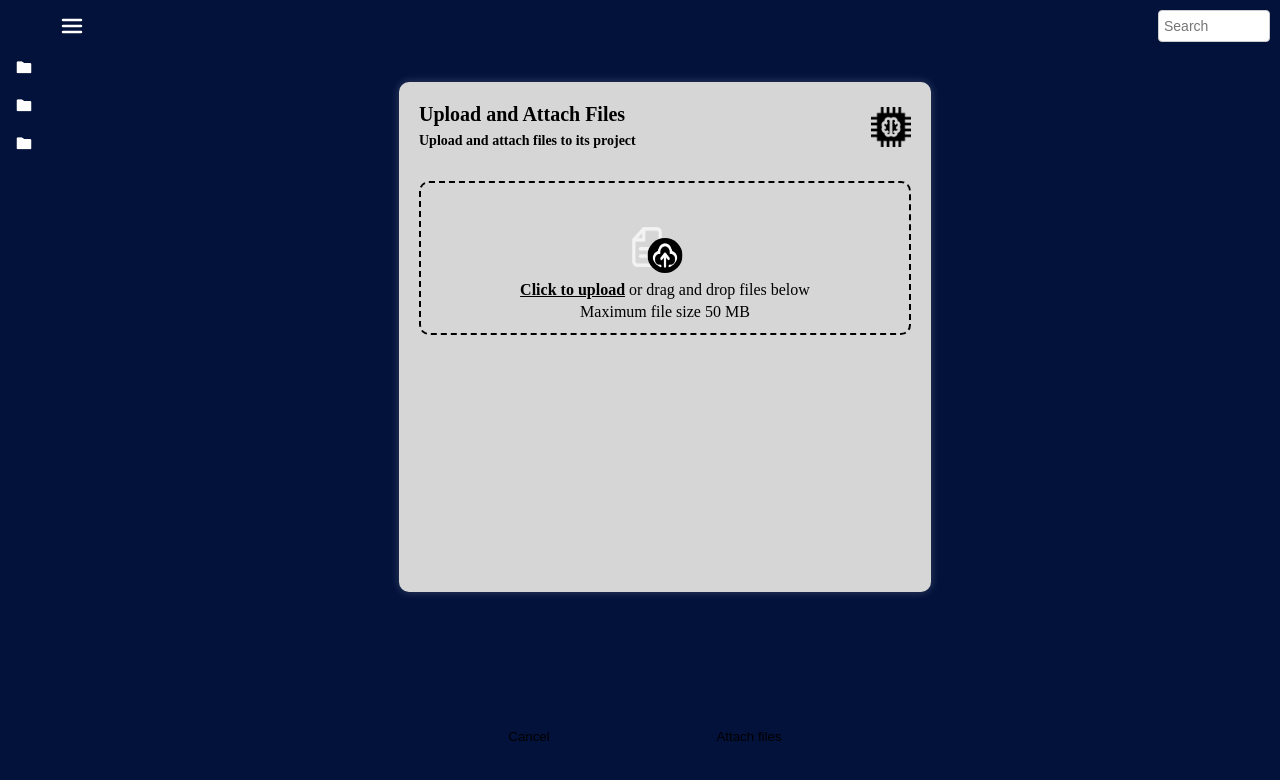
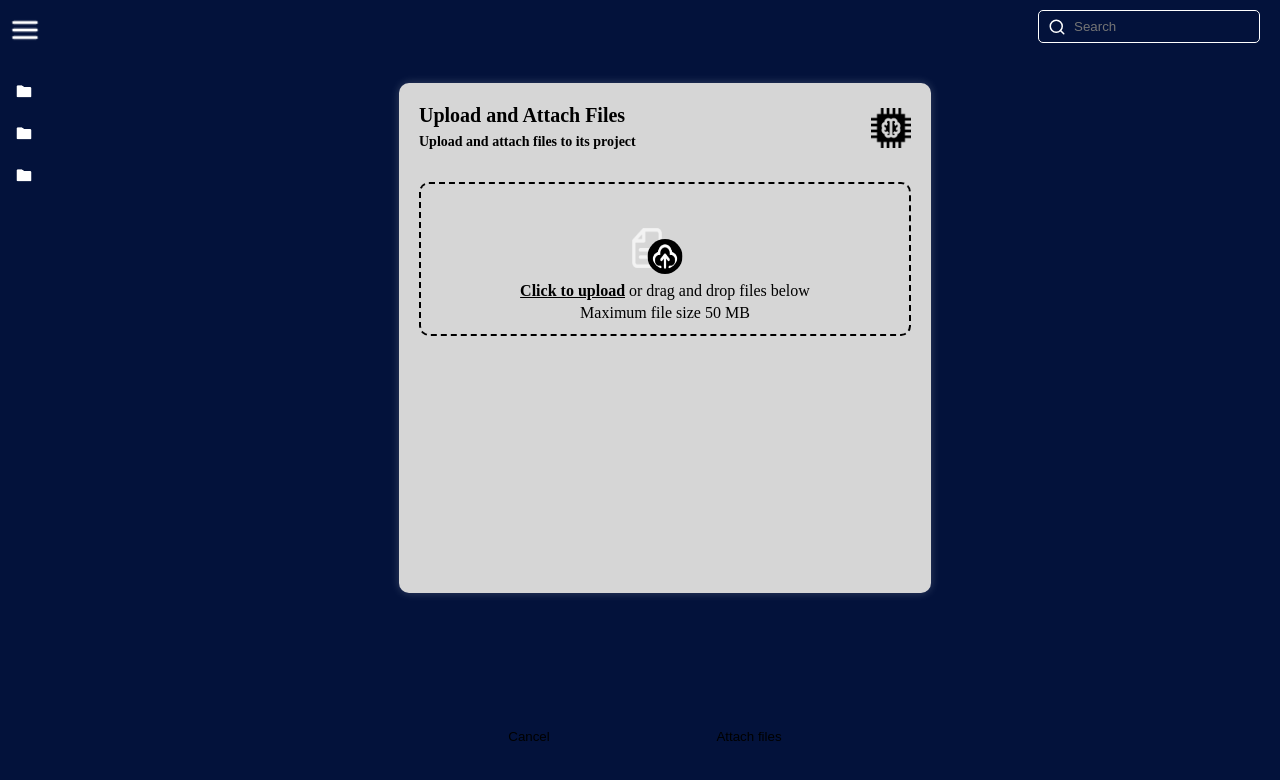
Before and after one commit to DevPeak-Innovations-Open-Source/reactjs, a React (Vite) app: page /upload in a window 1280 px wide. Shown: the top 780 px of the page. Built offline with nearby package versions, Linux system fonts and the light colour scheme.

Commit message:
intial commit

```diff
--- a/package.json
+++ b/package.json
@@ -12,6 +12,7 @@
   "dependencies": {
     "@reduxjs/toolkit": "^2.6.0",
     "formik": "^2.4.6",
+    "lucide-react": "^0.479.0",
     "react": "^19.0.0",
     "react-dom": "^19.0.0",
     "react-redux": "^9.2.0",
--- a/src/App.css
+++ b/src/App.css
@@ -19,24 +19,3 @@ body, html {
     .menu-btn{
       cursor: pointer;
     }
-
-
-    .header {
-      display: flex;
-      align-items: center;
-      justify-content: space-between;
-      padding: 10px;
-      background-color: #03123B;
-      color: #fff;
-
-    }
-
-    .search-box {
-      width: 100px;
-      height: 20px;
-      padding: 5px 5px;
-      font-size: 14px;
-      border: 1px solid #ccc;
-      border-radius: 4px;
-      outline: none;
-    }
--- a/src/App.tsx
+++ b/src/App.tsx
@@ -1,5 +1,4 @@
 import React, { useState } from "react";
-import { triple } from "../src/assets";
 import "./App.css";
 import { Routes, Route } from "react-router-dom";
 import Welcome from "./components/Welcome/Welcome";
@@ -8,6 +7,7 @@ import Table from "./components/Table/Table";
 import UploadPage from "./components/UploadPage/UploadPage";
 import Video from "./components/Video/Video";
 import AddUser from "./components/AddUser/AddUser";
+import Header from "./components/Header/Header";
 
 const App: React.FC = () => {
   const [isSidebarOpen, setIsSidebarOpen] = useState<boolean>(false);
@@ -22,21 +22,7 @@ const App: React.FC = () => {
       <Sidebar isOpen={isSidebarOpen} toggleSidebar={toggleSidebar} />
 
       <div className={`main-content ${isSidebarOpen ? "shifted" : ""}`}>
-        <header className="header">
-          <img
-            src={triple}
-            alt="Menu"
-            className="menu-btn"
-            onClick={toggleSidebar}
-          />
-          <input
-            type="text"
-            placeholder="Search"
-            className="search-box"
-            value={searchQuery}
-            onChange={(e) => setSearchQuery(e.target.value)}
-          />
-        </header>
+        <Header searchQuery={searchQuery} setSearchQuery={setSearchQuery} />
 
         <Routes>
           <Route path="/table" element={<Table searchQuery={searchQuery} />} />
--- /dev/null
+++ b/src/components/Header/Header.css
@@ -0,0 +1,40 @@
+.header {
+    display: flex;
+    align-items: center;
+    justify-content: space-between;
+    padding: 10px 20px;
+    background-color: #03123b;
+    color: white;
+}
+
+.search-container {
+    position: relative;
+    display: flex;
+    align-items: center;
+    margin-left: auto;
+    cursor: white;
+}
+
+.search-box {
+    padding: 8px 35px;
+    background-color: #03123b;
+    color:white;
+    border: 1px solid white;
+    border-radius: 5px;
+    outline: none;
+    background-color: #03123b;
+    width: 150px;
+    transition: width 0.3s ease-in-out;
+
+}
+
+
+.search-icon {
+    position: absolute;
+    left: 10px;
+    color:white;
+}
+.search-input {
+    caret-color: white;
+    color: white;
+  }
--- /dev/null
+++ b/src/components/Header/Header.tsx
@@ -0,0 +1,31 @@
+import React from "react";
+import { triple } from "../../assets";
+import { Search } from "lucide-react";
+import "./Header.css";
+
+interface HeaderProps {
+  searchQuery: string;
+  setSearchQuery: (value: string) => void;
+
+}
+
+const Header: React.FC<HeaderProps> = ({ searchQuery, setSearchQuery }) => {
+  return (
+    <header className="header">
+
+
+      <div className="search-container">
+        <Search className="search-icon" size={18} />
+        <input
+          type="text"
+          placeholder="Search"
+          className="search-box"
+          value={searchQuery}
+          onChange={(e) => setSearchQuery(e.target.value)}
+        />
+      </div>
+    </header>
+  );
+};
+
+export default Header;
--- a/src/components/Sidebar/Sidebar.css
+++ b/src/components/Sidebar/Sidebar.css
@@ -6,28 +6,66 @@
   transition: width 0.3s ease;
   overflow: hidden;
 }
+.menu-btn {
+  background-color: transparent;
+  position: absolute;
+  top: 15px;
+  height: 30px;
+  cursor: pointer;
+  z-index: 10;
+  transition: all 0.3s ease;
+}
+
+.sidebar.open .menu-btn {
+  left: 160px;
+}
+
+.menu-item.active {
+  background-color: #cb1a80;
+  color: white;
+}
+
+.subtitle {
+  background-color: transparent;
+  color: white;
+  padding: 8px 15px;
+  border-radius: 5px;
+  transition: background-color 0.3s ease, color 0.3s ease;
+}
+
+.subtitle:hover {
+  background-color: grey !important;
+}
+
+.sidebar.closed .menu-btn {
+  left: 15px;
+  right: auto;
+}
+
+.sidebar.closed .menu-btn {
+  left: 10px;
+}
 
 .sidebar.closed {
   width: 50px;
-  pointer-events: none;
+}
+.sidebar-header {
+  display: flex;
+  justify-content: space-between;
+  align-items: center;
+  width: 180px;
+}
+.sidebar.closed .logo-container {
+  display: none;
 }
 
-.sidebar.opened {
-  width: calc(100% - 90%);
-}
-
-.sidebar-header {
-  padding: 15px;
-  text-align: center;
-  background-color: #03123b;
+.menu-container {
+  display: flex;
+  justify-content: flex-end;
 }
 
 .sidebar-logo {
-  max-width: 40%;
-  height: 50%;
-  transition: max-width 0.3s ease, height 0.3s ease;
-  padding: 0 1rem;
-  align-items: center;
+  width: 70px;
 }
 
 .sidebar.closed .sidebar-logo {
@@ -45,11 +83,14 @@
   margin: 0;
   padding: 0;
 }
+.sidebar.closed .sidebar-menu li {
+  pointer-events: none;
+}
 
 .sidebar-menu li {
   display: flex;
   align-items: center;
-  padding: 10px 15px;
+  padding: 12px 15px;
   cursor: pointer;
   transition: background-color 0.3s ease;
 }
@@ -89,10 +130,12 @@
   list-style-type: none;
   margin: 0;
   padding: 0 0 0 15px;
+
+  margin-top: 8px;
 }
 
 .submenu .subtitle {
-  padding: 8px 15px;
+  padding: 10px 15px;
   cursor: pointer;
 }
 
@@ -131,12 +174,6 @@
   outline: none;
 }
 
-body {
-  background-color: #0b1120;
-  color: white;
-  transition: 0.3s;
-}
-
 .light-theme {
   background-color: white;
   color: black;
--- a/src/components/Sidebar/Sidebar.tsx
+++ b/src/components/Sidebar/Sidebar.tsx
@@ -1,7 +1,7 @@
 import React, { useState, useEffect } from "react";
 import { Link, Outlet } from "react-router-dom";
 import "./Sidebar.css";
-import { logo, fileIcon, arrowIcon, filmsImage } from "../../assets";
+import { triple, logo, fileIcon, arrowIcon, filmsImage } from "../../assets";
 
 interface SidebarProps {
   isOpen: boolean;
@@ -17,7 +17,12 @@ const Sidebar: React.FC<SidebarProps> = ({ isOpen, toggleSidebar }) => {
     starships: false,
     vehicles: false,
   });
+  const [activeItem, setActiveItem] = useState<string | null>(null);
 
+  const handleMenuClick = (section: keyof typeof sections) => {
+    setActiveItem(section);
+    toggleSection(section);
+  };
   useEffect(() => {
     console.log("Sidebar state:", sections);
   }, [sections]);
@@ -28,6 +33,13 @@ const Sidebar: React.FC<SidebarProps> = ({ isOpen, toggleSidebar }) => {
 
   return (
     <div className={`sidebar ${isOpen ? "open" : "closed"}`}>
+      <img
+        src={triple}
+        alt="Menu"
+        className="menu-btn"
+        onClick={toggleSidebar}
+      />
+
       <div className="sidebar-header">
         <img
           src={logo}
@@ -38,8 +50,12 @@ const Sidebar: React.FC<SidebarProps> = ({ isOpen, toggleSidebar }) => {
 
       <ul className="sidebar-menu">
         <li
-          onClick={() => toggleSection("films")}
-          className={`menu-item ${sections.films ? "open" : ""}`}
+          onClick={() => {
+            handleMenuClick("films");
+          }}
+          className={`menu-item ${sections.films ? "open" : ""} ${
+            activeItem === "films" ? "active" : ""
+          }`}
         >
           <img
             src={fileIcon}
@@ -77,8 +93,8 @@ const Sidebar: React.FC<SidebarProps> = ({ isOpen, toggleSidebar }) => {
         )}
 
         <li
-          onClick={() => toggleSection("people")}
-          className={`menu-item ${sections.people ? "open" : ""}`}
+          onClick={() => handleMenuClick("people")}
+          className={`menu-item ${activeItem === "people" ? "active" : ""}`}
         >
           <img
             src={fileIcon}
@@ -108,8 +124,8 @@ const Sidebar: React.FC<SidebarProps> = ({ isOpen, toggleSidebar }) => {
         )}
 
         <li
-          onClick={() => toggleSection("planets")}
-          className={`menu-item ${sections.planets ? "open" : ""}`}
+          onClick={() => handleMenuClick("planets")}
+          className={`menu-item ${activeItem === "planets" ? "active" : ""}`}
         >
           <img
             src={fileIcon}
--- a/src/components/Table/Table.css
+++ b/src/components/Table/Table.css
@@ -23,18 +23,22 @@ html {
 .table-heading {
   font-size: 1.5rem;
   font-weight: bold;
+  padding-top: 70px;
+  padding-right: 90px;
+  font-family: 'Inter', sans-serif;
 }
 
 .toggle-button {
   display: flex;
   align-items: center;
   gap: 1px;
-  background-color: #1e293b;
+  color: #000;
+  background: linear-gradient(to right, #03123d 30%, white 30%);
   padding: 4px 4px;
   border-radius: 5px;
   cursor: pointer;
   border: 1px solid white;
-  transition: 0.3s;
+
 }
 
 .toggle-button:hover {
@@ -48,7 +52,7 @@ html {
 
 .list-text {
   font-size: 14px;
-  font-weight: bold;
+
 }
 
 .secondary-icon {
@@ -57,7 +61,7 @@ html {
 .grid-container {
   display: grid;
   grid-template-columns: repeat(3, 1fr);
-  gap: 20px;
+
   padding: 20px;
   gap: 15px;
 }
@@ -118,15 +122,18 @@ th,
 td {
   border: 1px solid #334155;
   padding: 10px;
+  font-family: 'Inter', sans-serif;
 }
 
 th {
   background-color: #1e293b;
+  font-family: 'Inter', sans-serif;
 }
 .list-text {
   font-size: 14px;
   font-weight: bold;
   margin-left: 8px;
+  font-family: 'Inter', sans-serif;
 }
 .menu-icon {
   width: 24.33px;
@@ -180,11 +187,12 @@ th {
 }
 .header-controls {
   display: flex;
-  align-items: center;
-  gap: 15px;
-  justify-content: flex-end;
-  width: 100%;
+  flex-direction: column;
+  align-items: flex-end;
+  gap: 10px;
+
 }
+
 
 
 .sort-container {
@@ -199,20 +207,20 @@ th {
   color: white;
   border: 1px solid white;
   border-radius: 5px;
-  left:50px;
-  transform: translateX(-80%);
+ transform: translateX(-30%);
 }
 
 .sort-dropdown {
   position: absolute;
-  top: 35px;
-  left: 10px;
+  top: 42px;
+  right: 0px;
+  z-index: 1;
   background: white;
   color: black;
   border-radius: 5px;
   box-shadow: 0 4px 6px rgba(0, 0, 0, 0.1);
   width: 150px;
-  padding: 10px 0;
+
 
 }
 
--- a/src/components/UploadPage/UploadPage.css
+++ b/src/components/UploadPage/UploadPage.css
@@ -186,7 +186,7 @@
   .close-btn {
     position: absolute;
     top: 10%;
-    right: -10px;
+   left: 230px;
     transform: translateY(-50%);
     background-color: transparent;
     border: none;
--- a/src/components/Video/Video.tsx
+++ b/src/components/Video/Video.tsx
@@ -6,23 +6,12 @@ const VideoPlayer: React.FC = () => {
   const videoRef = useRef<HTMLVideoElement | null>(null);
   const [isPlaying, setIsPlaying] = useState<boolean>(false);
 
-  const handleTogglePlay = () => {
-    if (videoRef.current) {
-      if (isPlaying) {
-        videoRef.current.pause();
-      } else {
-        videoRef.current.play();
-      }
-      setIsPlaying(!isPlaying);
-    }
-  };
+
 
   return (
     <div className="video-container">
       <video ref={videoRef} src={nature} width="600" controls />
-      <button onClick={handleTogglePlay}>
-        {isPlaying ? "Pause" : "Play"}
-      </button>
+
     </div>
   );
 };
```
Also changed, not shown: src/components/Table/Table.tsx (+8 -13 lines), 1 other file (tests, documents, lock files or other folders).
